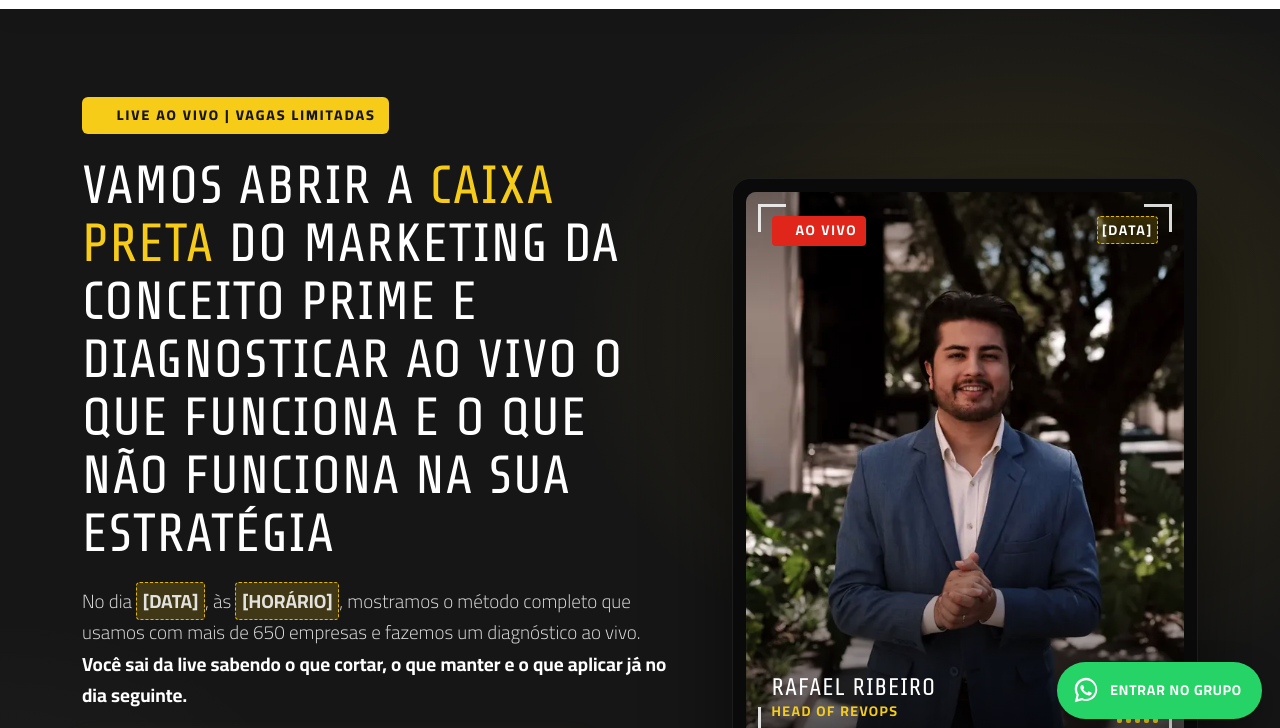
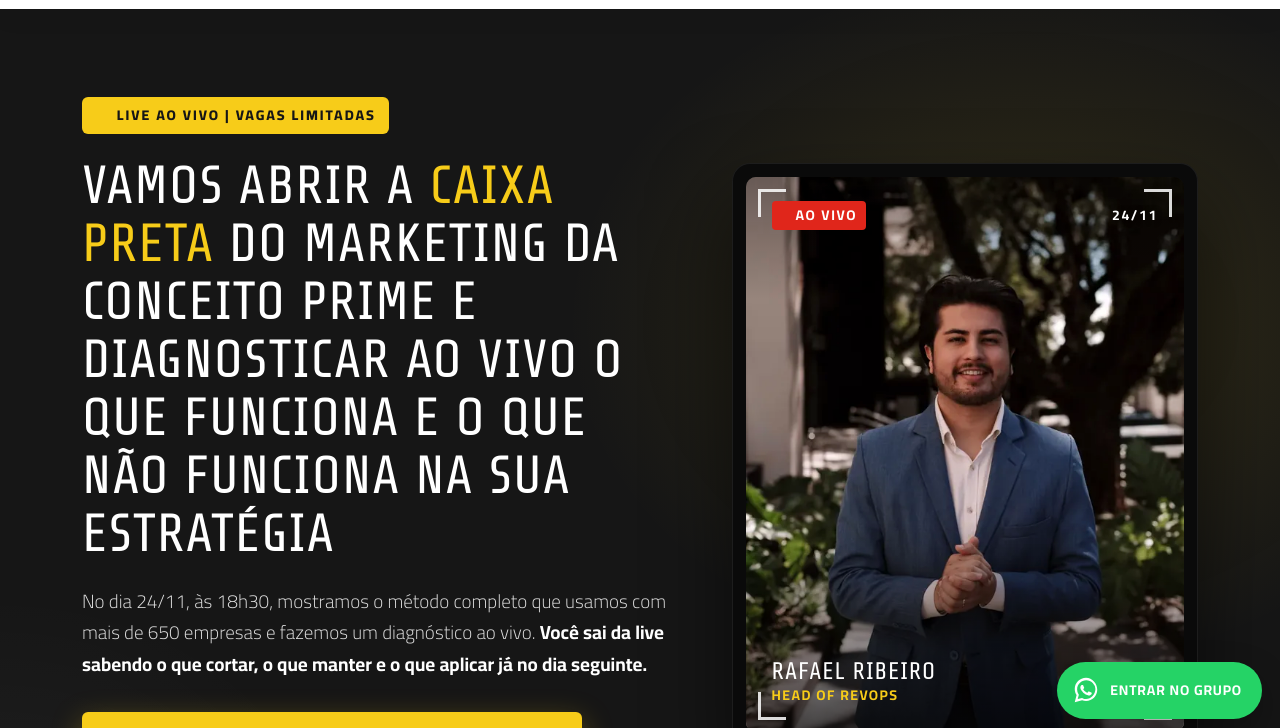
Before and after one commit to gabrielpriss/conceitop, a plain HTML site: page live/index.html in a window 1280 px wide. Shown: the part 63-791 px from the top of the page. Drawn offline with Linux system fonts and the light colour scheme.

Commit message:
LPs Black Novembro: Sala Secreta sexta 20/11 às 10h00 e Live 24/11 às 18h30
Datas e horários no texto e no window.LP.evento, que liga a contagem
regressiva da Sala Secreta.

Co-Authored-By: Claude Opus 5.5 <noreply@anthropic.com>
Claude-Session: https://claude.ai/code/session_016FNp9aMK6d9SJjxAgMse4e

```diff
--- a/live/index.html
+++ b/live/index.html
@@ -204,7 +204,7 @@
   window.LP = {
     pagina: "live",
     grupo: "[LINK DO GRUPO]",
-    evento: "",
+    evento: "2026-11-24T18:30:00-03:00",
     whatsapp: "5541993270087",
     mensagem: "Oi! Quero entrar no grupo da live da Conceito Prime."
   };
@@ -226,7 +226,7 @@
     <div>
       <p class="rotulo"><i aria-hidden="true"></i>Live ao vivo | Vagas limitadas</p>
       <h1 id="h1">Vamos abrir a <em>caixa preta</em> do marketing da Conceito Prime e diagnosticar ao vivo o que funciona e o que não funciona na sua estratégia</h1>
-      <p class="sub">No dia <span class="var">[DATA]</span>, às <span class="var">[HORÁRIO]</span>, mostramos o método completo que usamos com mais de 650 empresas e fazemos um diagnóstico ao vivo. <b>Você sai da live sabendo o que cortar, o que manter e o que aplicar já no dia seguinte.</b></p>
+      <p class="sub">No dia 24/11, às 18h30, mostramos o método completo que usamos com mais de 650 empresas e fazemos um diagnóstico ao vivo. <b>Você sai da live sabendo o que cortar, o que manter e o que aplicar já no dia seguinte.</b></p>
       <div class="acoes" style="margin-top:2rem">
         <a class="btn btn--y" data-cta="hero" href="#"><svg viewBox="0 0 32 32" aria-hidden="true"><use href="#i-wa"/></svg>Quero entrar no grupo de WhatsApp da live</a>
         <p class="micro">Grupo gratuito. O link da live e os avisos só vão para quem está dentro.</p>
@@ -235,7 +235,7 @@
     <div class="caixa" role="img" aria-label="Rafael Ribeiro ao vivo na tela da transmissão">
       <div class="tela"><img src="/assets/img/rafael-600.webp" width="600" height="900" alt="" fetchpriority="high"></div>
       <div class="mira" aria-hidden="true"><b></b><b></b><b></b><b></b></div>
-      <div class="hud hud--topo" aria-hidden="true"><span class="rec">Ao vivo</span><span class="quando"><span class="var">[DATA]</span></span></div>
+      <div class="hud hud--topo" aria-hidden="true"><span class="rec">Ao vivo</span><span class="quando">24/11</span></div>
       <div class="hud hud--base" aria-hidden="true"><span class="quem"><b>Rafael Ribeiro</b><span>Head of RevOps</span></span><span class="vu"><i></i><i></i><i></i><i></i><i></i></span></div>
       <div class="tampa" aria-hidden="true"><div class="placa"><b>Caixa preta</b><span>CONCEITO PRIME</span></div><div class="listras"></div></div>
     </div>
@@ -348,7 +348,7 @@
       </div>
       <div class="ing-lado" aria-hidden="true">
         <div><small>Ingresso</small><b>Live Conceito Prime</b></div>
-        <div><small>Quando</small><b style="font-size:22px"><span class="var">[DATA]</span> <span class="var">[HORÁRIO]</span></b></div>
+        <div><small>Quando</small><b style="font-size:22px">24/11 às 18h30</b></div>
         <div class="preco">Grátis</div>
       </div>
     </div>
```
Also changed, not shown: salasecreta/index.html (+2 -2 lines).
